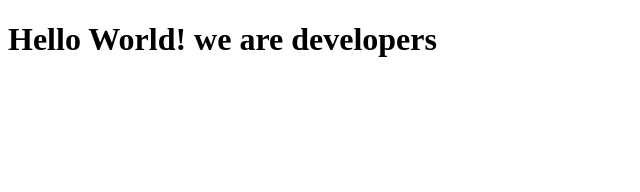
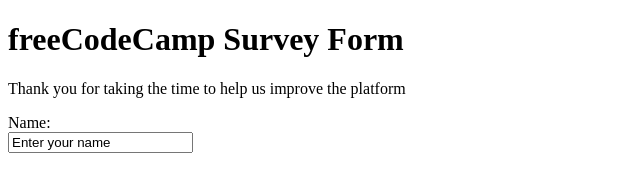
Before and after one commit to mullenlucas/microverse_pj_jl, a plain HTML site: page index.html in a window 1280 px wide. Shown: the whole page, without its empty margins (0-640 px from the left). Drawn offline with Linux system fonts and the light colour scheme.

Commit message:
added skeleton form

```diff
--- a/index.html
+++ b/index.html
@@ -9,6 +9,16 @@
   <body>
     <script src="https://cdn.freecodecamp.org/testable-projects-fcc/v1/bundle.js"></script>
     <script  src="js/index.js"></script>
-    <h1>Hello World! we are developers</h1>
+        <!-- <h1>Hello World! we are developers</h1> -->
+
+        <h1>freeCodeCamp Survey Form</h1>
+        <p>Thank you for taking the time to help us improve the platform</p>
+        <section id="form-section">
+          <form id="survey-form">
+            <label for="fname">Name:</label><br>
+            <input type="text" id="user-name" name="user-name" value="Enter your name"><br>
+          </form>
+        </section>
   </body>
+
 </html>
```
